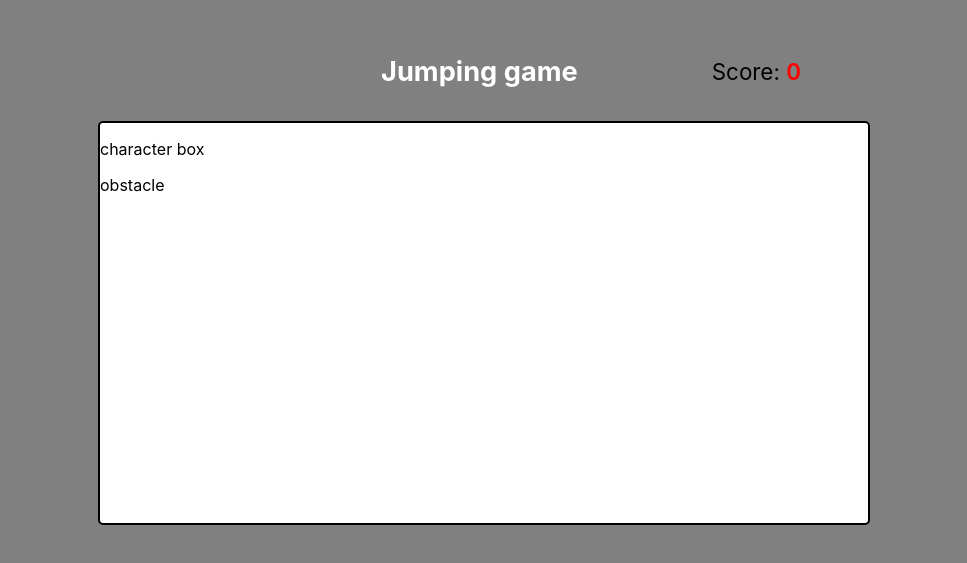
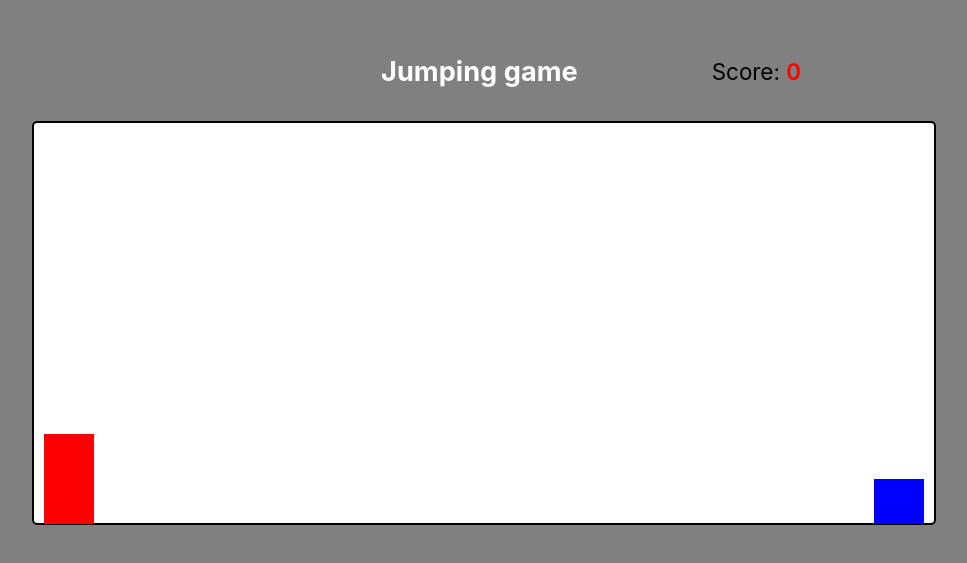
Before and after one commit to miloss98/jumping-game, a React (Create React App) app: page / in a window 1280 px wide. Shown: the part 111-674 px from the top of the page, without its empty margins (156-1123 px from the left). Built offline with nearby package versions, Linux system fonts and the light colour scheme.

Commit message:
boxed done in css

```diff
--- a/src/components/Game.tsx
+++ b/src/components/Game.tsx
@@ -2,8 +2,8 @@ import "./../styles/game.css";
 const Game = () => {
   return (
     <div className="game-container">
-      <p> character box </p>
-      <p> obstacle</p>
+      <div className="character"> </div>
+      <div className="obstacle"> </div>
     </div>
   );
 };
--- a/src/styles/game.css
+++ b/src/styles/game.css
@@ -1,8 +1,24 @@
 .game-container {
-  height: 50%;
-  width: 60%;
+  height: 400px;
+  width: 900px;
   background-color: white;
   border: 2px solid black;
   border-radius: 5px;
   margin-bottom: 2rem;
 }
+.character {
+  width: 50px;
+  height: 90px;
+  background-color: red;
+  position: relative;
+  top: 311px;
+  left: 10px;
+}
+.obstacle {
+  width: 50px;
+  height: 45px;
+  background-color: blue;
+  position: relative;
+  top: 266px;
+  left: 840px;
+}
```
